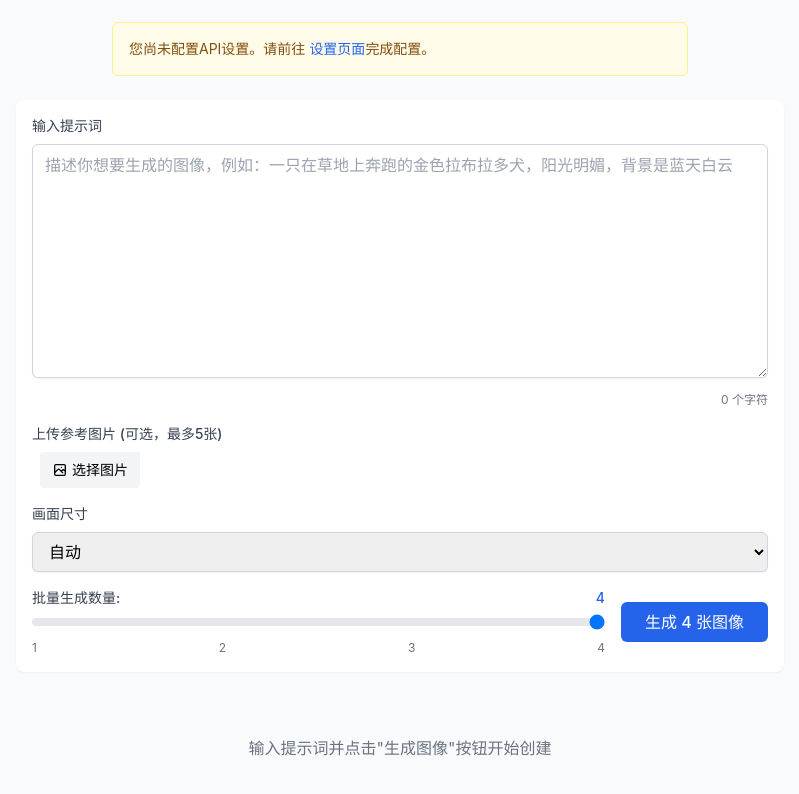
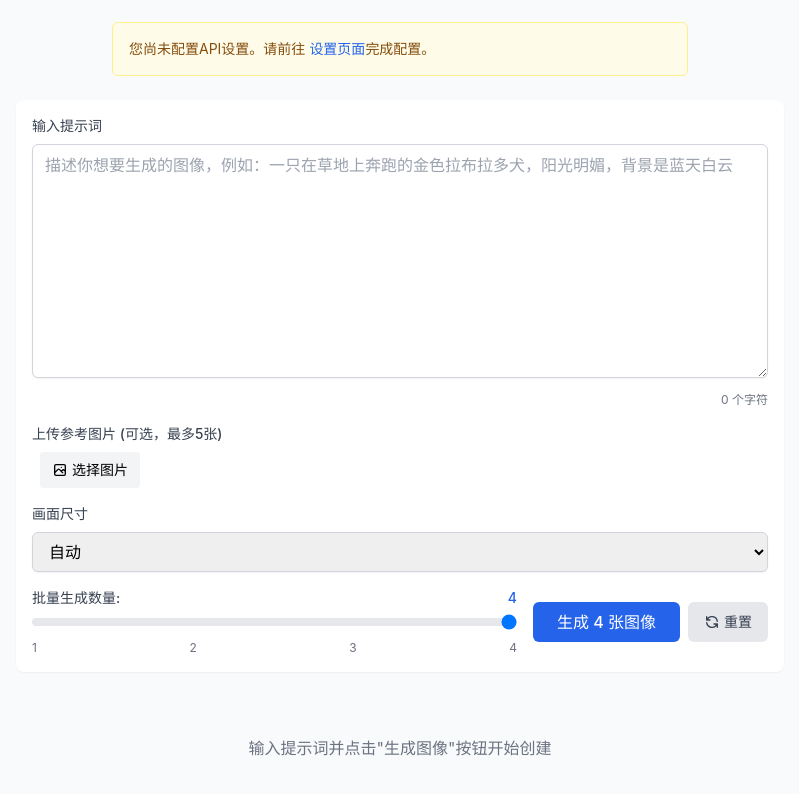
Before and after one commit to figozhu/gpt-image-web-client, a React (Vite) app: page / in a window 1280 px wide. Shown: the part 370-1164 px from the top of the page, without its empty margins (240-1039 px from the left). Built offline with nearby package versions, Linux system fonts and the light colour scheme.

Commit message:
增加重置按钮

```diff
--- a/src/components/PromptInput.jsx
+++ b/src/components/PromptInput.jsx
@@ -9,7 +9,7 @@ const RATIO_OPTIONS = [
   { value: "2:3", label: "纵向 (2:3)" }
 ];
 
-const PromptInput = ({ onGenerate, isLoading, initialPrompt = '', initialBatchSize = 0 }) => {
+const PromptInput = ({ onGenerate, isLoading, initialPrompt = '', initialBatchSize = 0, showResetButton = false, onReset }) => {
   const { config } = useConfig();
   const [prompt, setPrompt] = useState(initialPrompt || '');
   const [batchSize, setBatchSize] = useState(initialBatchSize || config.batchSize || 4);
@@ -62,6 +62,12 @@ const PromptInput = ({ onGenerate, isLoading, initialPrompt = '', initialBatchSi
     } else {
       console.log('父组件未提供updatePrompt方法');
     }
+  };
+
+  // 处理重置按钮点击
+  const handleReset = () => {
+    if (isLoading || !onReset) return;
+    onReset();
   };
 
   const handleImageUpload = (e) => {
@@ -243,10 +249,10 @@ const PromptInput = ({ onGenerate, isLoading, initialPrompt = '', initialBatchSi
             </div>
           </div>
 
-          <div className="flex-none">
+          <div className="flex-none flex space-x-2">
             <button
               type="submit"
-              className={`w-full md:w-auto px-6 py-2 rounded-md text-white font-medium ${
+              className={`px-6 py-2 rounded-md text-white font-medium ${
                 isLoading
                   ? 'bg-gray-400 cursor-not-allowed'
                   : 'bg-blue-600 hover:bg-blue-700 focus:outline-none focus:ring-2 focus:ring-offset-2 focus:ring-blue-500'
@@ -265,6 +271,25 @@ const PromptInput = ({ onGenerate, isLoading, initialPrompt = '', initialBatchSi
                 `生成 ${batchSize} 张图像`
               )}
             </button>
+
+            {showResetButton && (
+              <button
+                type="button"
+                onClick={handleReset}
+                disabled={isLoading}
+                className={`px-4 py-2 rounded-md flex items-center text-sm transition-colors ${
+                  isLoading
+                    ? 'bg-gray-300 text-gray-500 cursor-not-allowed'
+                    : 'bg-gray-200 text-gray-700 hover:bg-gray-300'
+                }`}
+                title="清空所有输入和生成的图像"
+              >
+                <svg xmlns="http://www.w3.org/2000/svg" className="h-4 w-4 mr-1" fill="none" viewBox="0 0 24 24" stroke="currentColor">
+                  <path strokeLinecap="round" strokeLinejoin="round" strokeWidth={2} d="M4 4v5h.582m15.356 2A8.001 8.001 0 004.582 9m0 0H9m11 11v-5h-.581m0 0a8.003 8.003 0 01-15.357-2m15.357 2H15" />
+                </svg>
+                重置
+              </button>
+            )}
           </div>
         </div>
       </form>
--- a/src/pages/Home.jsx
+++ b/src/pages/Home.jsx
@@ -24,7 +24,8 @@ const Home = () => {
     currentImageBase64Array, updateImageBase64Array,
     currentBatchSize, updateBatchSize,
     isLoading, updateLoadingState,
-    error, updateError
+    error, updateError,
+    resetState
   } = useHomeState();
 
   const [showPermissionBtn, setShowPermissionBtn] = useState(false);
@@ -70,6 +71,20 @@ const Home = () => {
   const updatePromptCallback = useCallback((prompt) => {
     updateCurrentPrompt(prompt);
   }, [updateCurrentPrompt]);
+
+  // 处理重置按钮点击
+  const handleReset = () => {
+    if (isLoading) {
+      return; // 在加载状态下不允许重置
+    }
+
+    // 确认对话框
+    if (window.confirm('确定要清空当前所有内容，恢复到初始状态吗？')) {
+      resetState();
+      // 清除sessionStorage中的状态
+      sessionStorage.removeItem('homeState');
+    }
+  };
 
   // 处理图像生成
   const handleGenerate = async ({ prompt, batchSize, ratio, imageBase64Array }) => {
@@ -372,6 +387,8 @@ const Home = () => {
           isLoading={isLoading}
           initialPrompt={currentPrompt}
           initialBatchSize={currentBatchSize}
+          showResetButton={true}
+          onReset={handleReset}
         />
 
         {isLoading && (
```
